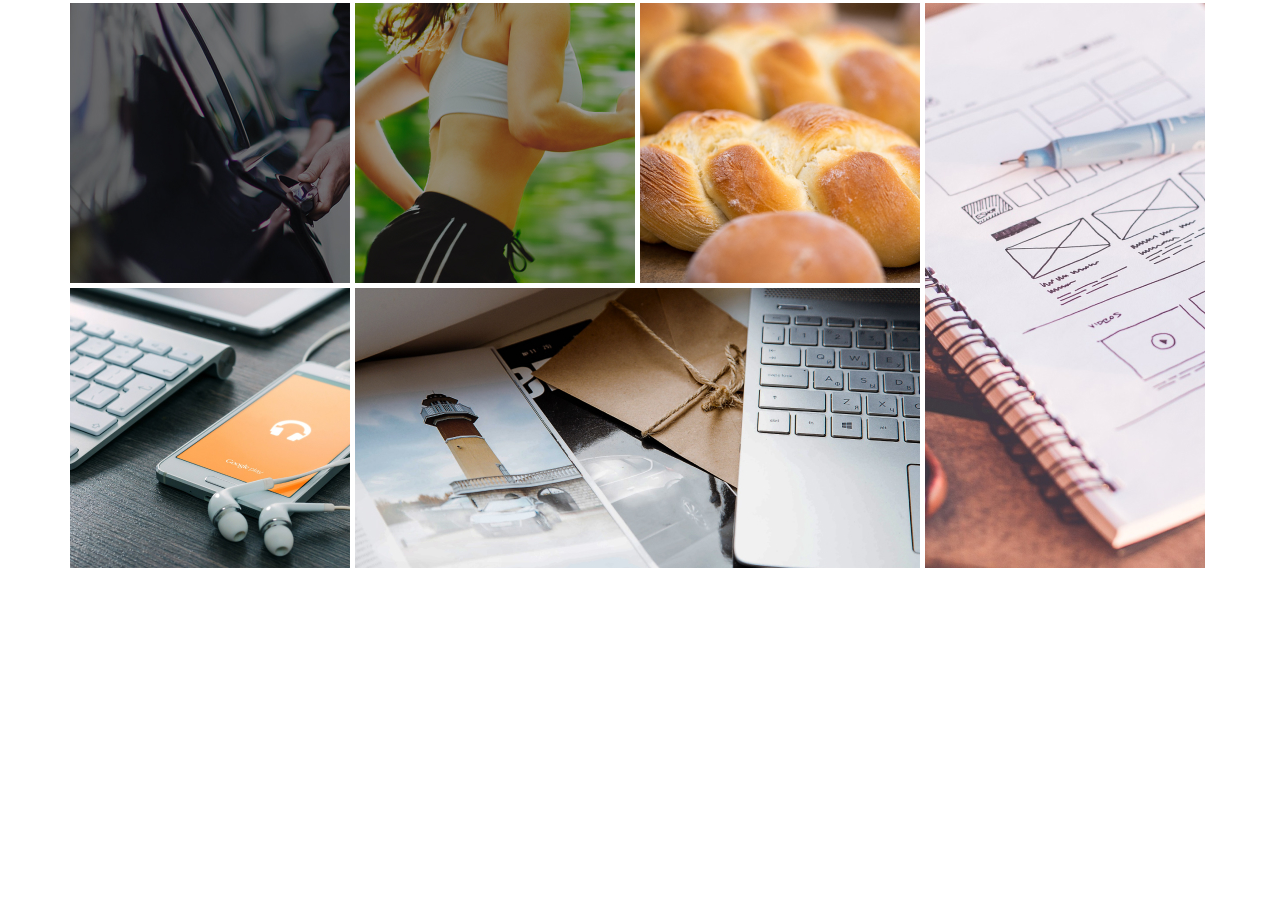
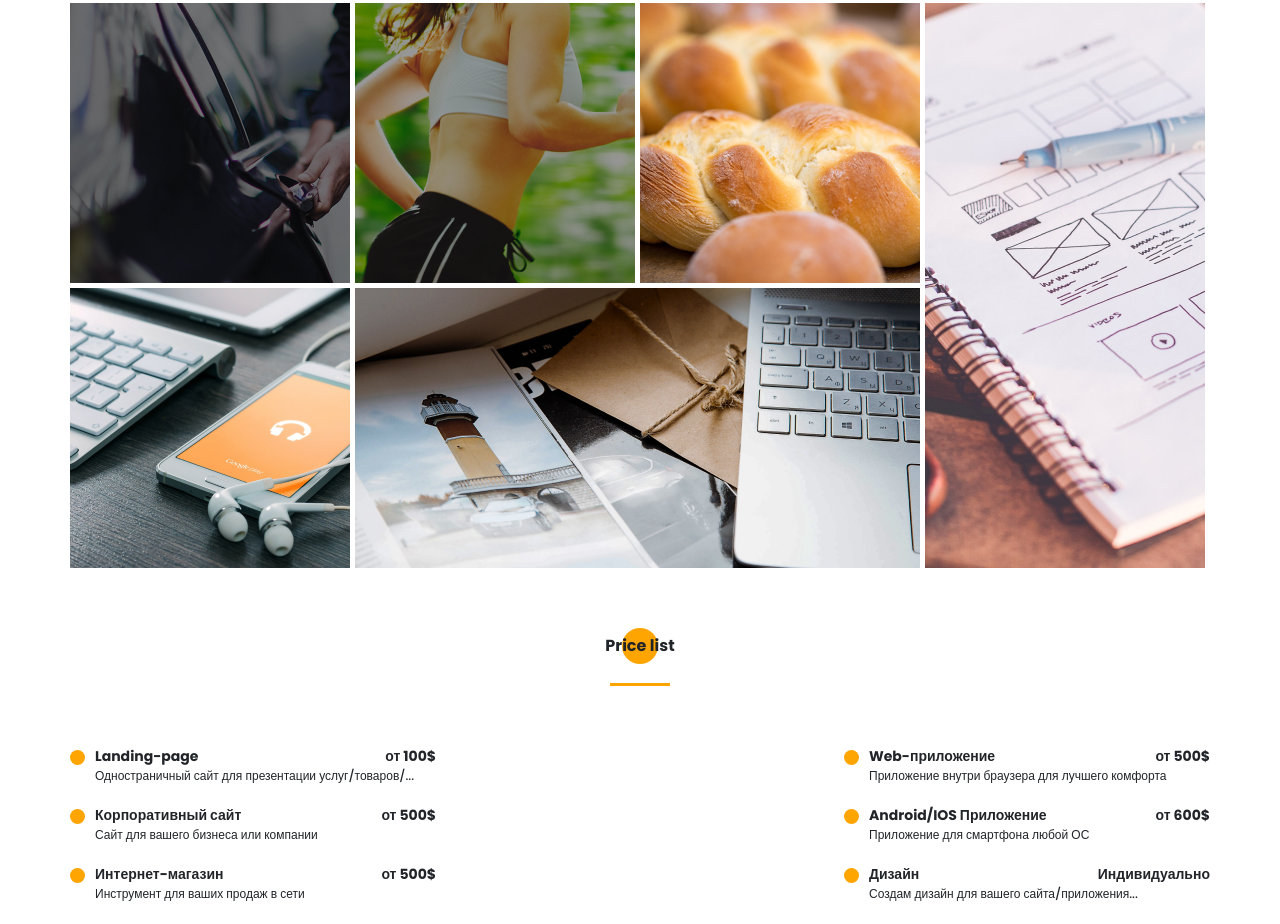
Before and after one commit to lototskyi/portfolio, a website: page src/index.html in a window 1280 px wide. Shown: the part 3968-4892 px from the top of the page. Before the commit the page ends 4536 px from the top, so only its background shows below. Drawn offline with nearby package versions, Linux system fonts and the light colour scheme; files that its build step writes are made by us from their sources; files whose address does not match are found by name.

Commit message:
added price list

```diff
--- a/src/index.html
+++ b/src/index.html
@@ -389,6 +389,44 @@
             </div>
         </div>
     </section>
+    <section class="price">
+        <div class="container">
+            <h2 class="title title_fz16 title-circle-center">Price list</h2>
+            <div class="divider"></div>
+            <ul class="price__list">
+                <li class="price__item">
+                    <div class="price__name title_fz14">Landing-page</div>
+                    <div class="price__price title_fz14">от 100$</div>
+                    <div class="price__desc">Одностраничный сайт для презентации услуг/товаров/...</div>
+                </li>
+                <li class="price__item">
+                    <div class="price__name title_fz14">Web-приложение</div>
+                    <div class="price__price title_fz14">от 500$</div>
+                    <div class="price__desc">Приложение внутри браузера для лучшего комфорта</div>
+                </li>
+                <li class="price__item">
+                    <div class="price__name title_fz14">Корпоративный сайт</div>
+                    <div class="price__price title_fz14">от 500$</div>
+                    <div class="price__desc">Сайт для вашего бизнеса или компании</div>
+                </li>
+                <li class="price__item">
+                    <div class="price__name title_fz14">Android/IOS Приложение</div>
+                    <div class="price__price title_fz14">от 600$</div>
+                    <div class="price__desc">Приложение для смартфона любой ОС</div>
+                </li>
+                <li class="price__item">
+                    <div class="price__name title_fz14">Интернет-магазин</div>
+                    <div class="price__price title_fz14">от 500$</div>
+                    <div class="price__desc">Инструмент для ваших продаж в сети</div>
+                </li>
+                <li class="price__item">
+                    <div class="price__name title_fz14">Дизайн</div>
+                    <div class="price__price title_fz14">Индивидуально</div>
+                    <div class="price__desc">Создам дизайн для вашего сайта/приложения...</div>
+                </li>
+            </div>
+        </div>
+    </section>
     <script src="js/script.js"></script>
 </body>
 </html>
--- /dev/null
+++ b/src/sass/blocks/_price.scss
@@ -0,0 +1,40 @@
+.price {
+    padding-top: 66px;
+    &__list {
+        list-style-type: none;
+        display: grid;
+        grid-template: repeat(2, 44px) / repeat(2, 366px);
+        grid-auto-rows: 44px;
+        row-gap: 15px;
+        justify-content: space-between;
+        padding-top: 60px;
+    }
+    &__item {
+        display: grid;
+        grid-template: 21px 18px / 2fr 1fr;
+        justify-content: space-around;
+        padding-left: 25px;
+        position: relative;
+        &:before {
+            content: '';
+            display: block;
+            height: 15px;
+            width: 15px;
+            border-radius: 100%;
+            background: $main-color;
+            position: absolute;
+            left: -0;
+            top: 4px;
+        }
+    }
+    &__name, &__price {
+        font-weight: 700;
+    }
+    &__price {
+        text-align: right;
+    }
+    &__desc {
+        grid-column: 1 / 3;
+        font-size: 12px;
+    }
+}
--- a/src/sass/blocks/_skills.scss
+++ b/src/sass/blocks/_skills.scss
@@ -31,9 +31,10 @@
     &__tech-perc {
         margin-top: 120px;
         display: grid;
-        grid-template-columns: repeat(3, 350px);
+        grid-template-columns: repeat(3, 337px);
         grid-template-rows: repeat(2, 70px);
         gap: 30px 45px;
+        justify-content: center;
         &-item {
             &-top {
                 display: flex;
--- a/src/sass/style.scss
+++ b/src/sass/style.scss
@@ -31,3 +31,4 @@
 @import 'blocks/resume';
 @import 'blocks/skills';
 @import 'blocks/portfolio';
+@import 'blocks/price';
```
